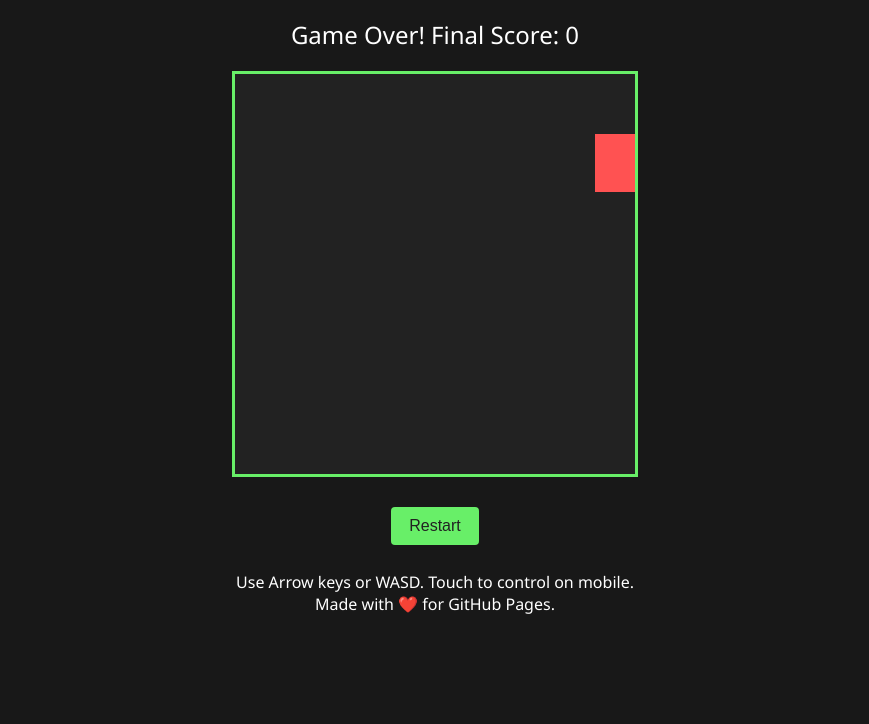
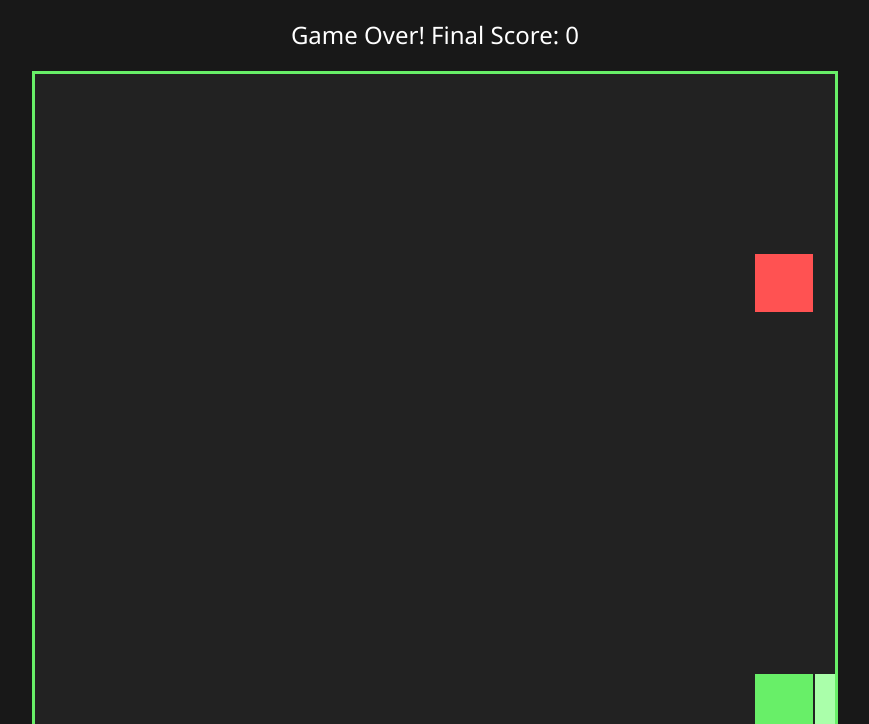
Before and after one commit to NIRZONE/snakagon, a plain HTML site: page index.html in a window 1280 px wide. Shown: the part 76-800 px from the top of the page, without its empty margins (205-1074 px from the left). Drawn offline with Linux system fonts and the light colour scheme.

Commit message:
Update index.html

```diff
--- a/index.html
+++ b/index.html
@@ -50,7 +50,7 @@
     <h1>Snake Game</h1>
     <div id="gameContainer">
         <p id="score">Score: 0</p>
-        <canvas id="game" width="400" height="400"></canvas>
+        <canvas id="game" width="800" height="800"></canvas>
         <button id="restartBtn">Restart</button>
     </div>
     <p>Use Arrow keys or WASD. Touch to control on mobile.<br>Made with ❤️ for GitHub Pages.</p>
```
